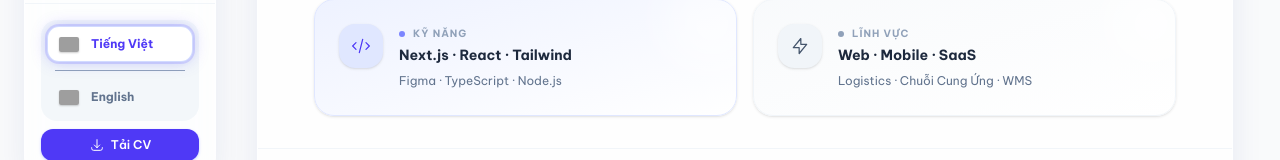
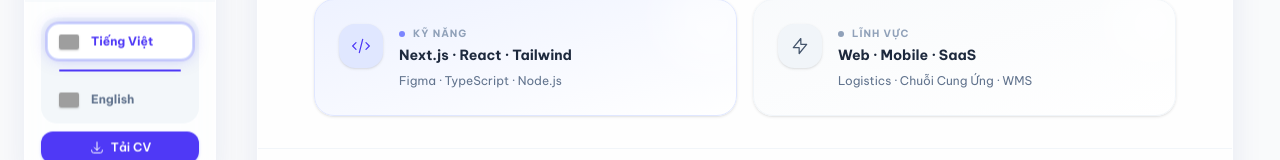
Before and after one commit to dinhphuong257/kimdinhphuong, a Next.js app: page / in a window 1280 px wide. Shown: the part 484-644 px from the top of the page. Built offline with nearby package versions, Linux system fonts and the light colour scheme; grey boxes are pictures that could not be loaded.

Commit message:
style: make language switcher divider line thicker and indigo colored

```diff
--- a/src/components/Sidebar.tsx
+++ b/src/components/Sidebar.tsx
@@ -207,7 +207,7 @@ export default function Sidebar({ isOpen, onClose }: SidebarProps) {
             </button>
 
             {/* Horizontal Divider Line */}
-            <div className="h-px bg-slate-400 dark:bg-slate-600 my-1 mx-2" />
+            <div className="h-[2px] bg-indigo-600 dark:bg-indigo-400 my-1.5 mx-3 rounded-full" />
 
             <button
               onClick={() => setLanguage("en")}
```
